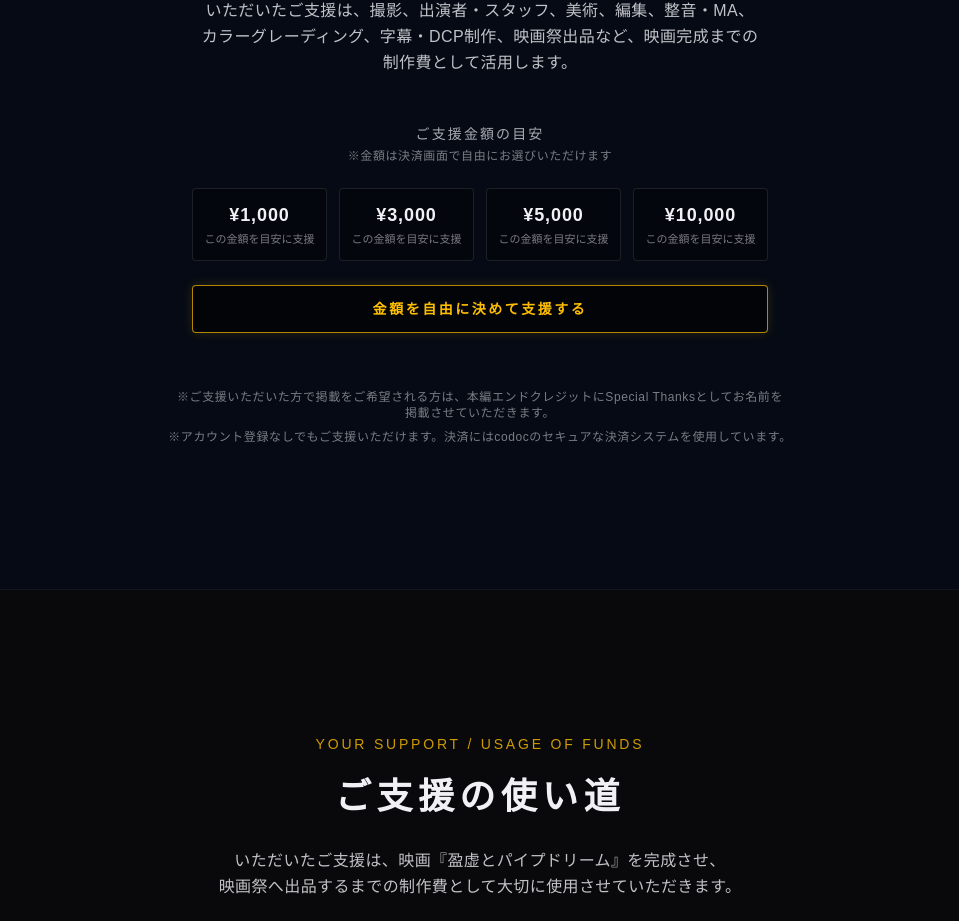
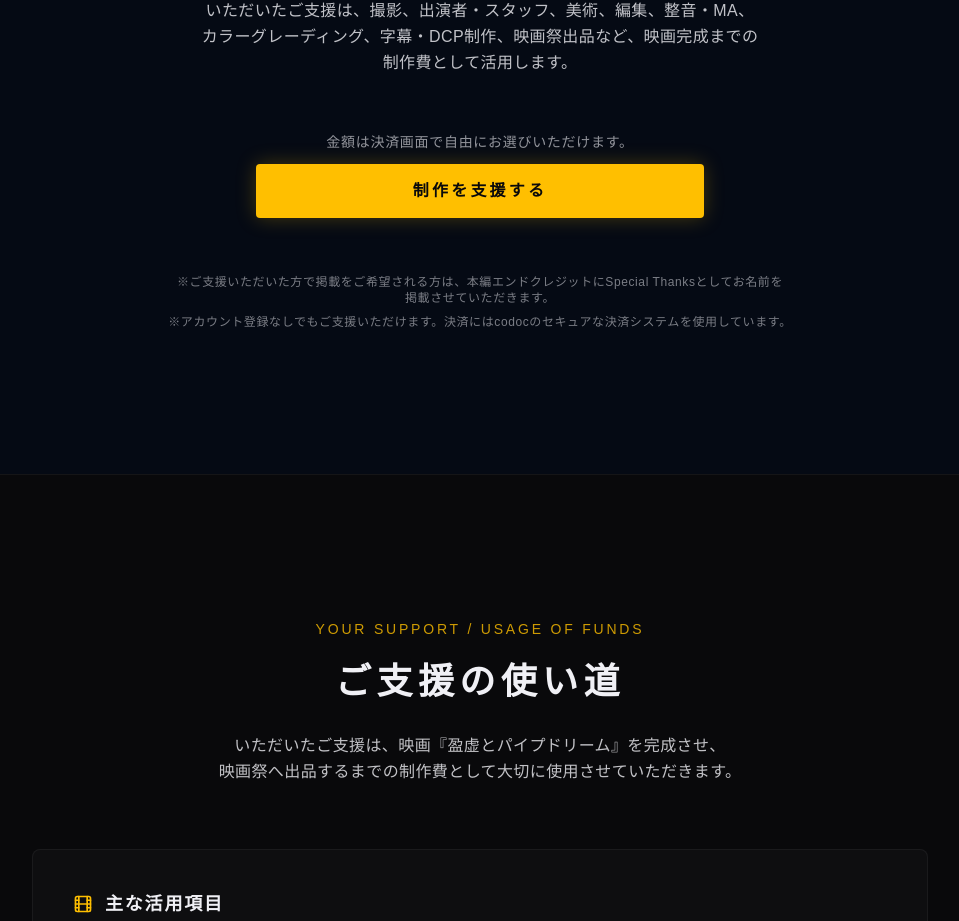
Before and after one commit to kdkmsy1016-ops/pipedream, a Next.js app: page / in a window 1280 px wide. Shown: the part 7360-8281 px from the top of the page, without its empty margins (160-1119 px from the left). Built offline with nearby package versions, Linux system fonts and the light colour scheme.

Commit message:
feat(support): remove amount-tier buttons and use single clean CTA for codoc modal

```diff
--- a/app/components/SupportSection.tsx
+++ b/app/components/SupportSection.tsx
@@ -5,13 +5,6 @@ import { useCallback } from "react";
 interface SupportSectionProps {
   id?: string;
 }
-
-const SUPPORT_TIERS = [
-  { label: "¥1,000", amount: 1000 },
-  { label: "¥3,000", amount: 3000 },
-  { label: "¥5,000", amount: 5000 },
-  { label: "¥10,000", amount: 10000 },
-];
 
 export default function SupportSection({ id = "support" }: SupportSectionProps) {
   const handleOpenCodoc = useCallback(() => {
@@ -51,50 +44,24 @@ export default function SupportSection({ id = "support" }: SupportSectionProps)
           </p>
         </div>
 
-        {/* Custom Support Amount Buttons */}
-        <div className="w-full max-w-xl mx-auto space-y-5 sm:space-y-6">
-          <div className="text-center space-y-1">
-            <p className="text-xs sm:text-sm tracking-wider md:tracking-[0.15em] text-foreground/70 font-medium">
-              ご支援金額の目安
-            </p>
-            <p className="text-[11px] sm:text-xs text-foreground/50 tracking-normal sm:tracking-wider">
-              ※金額は決済画面で自由にお選びいただけます
-            </p>
-          </div>
-
-          {/* 4 Amount Buttons: PC 4 columns, Mobile 2 columns */}
-          <div className="grid grid-cols-2 sm:grid-cols-4 gap-2.5 sm:gap-3">
-            {SUPPORT_TIERS.map((tier) => (
-              <button
-                key={tier.label}
-                type="button"
-                onClick={handleOpenCodoc}
-                className="group min-h-[52px] sm:min-h-[58px] flex flex-col items-center justify-center py-3 px-2 bg-black/40 hover:bg-[#ffbf00]/10 border border-white/10 hover:border-[#ffbf00]/50 text-foreground hover:text-[#ffbf00] transition-all duration-200 rounded text-center active:scale-[0.98] cursor-pointer"
-              >
-                <span className="text-sm sm:text-base md:text-lg font-bold tracking-wider">
-                  {tier.label}
-                </span>
-                <span className="text-[10px] sm:text-[11px] text-foreground/50 group-hover:text-[#ffbf00]/80 tracking-normal mt-0.5">
-                  この金額を目安に支援
-                </span>
-              </button>
-            ))}
-          </div>
-
-          {/* Custom / Free Amount Button: Full width */}
+        {/* Single Support CTA */}
+        <div className="w-full max-w-md mx-auto pt-2 space-y-3 text-center">
+          <p className="text-xs sm:text-sm text-foreground/60 tracking-normal sm:tracking-wider">
+            金額は決済画面で自由にお選びいただけます。
+          </p>
           <div>
             <button
               type="button"
               onClick={handleOpenCodoc}
-              className="w-full min-h-[46px] sm:min-h-[48px] flex items-center justify-center py-3 px-4 bg-black/60 hover:bg-[#ffbf00] border border-[#ffbf00]/70 hover:border-[#ffbf00] text-[#ffbf00] hover:text-black font-bold transition-all duration-300 rounded text-xs sm:text-sm tracking-wider md:tracking-[0.18em] text-center shadow-[0_0_12px_rgba(255,191,0,0.15)] hover:shadow-[0_0_20px_rgba(255,191,0,0.4)] whitespace-nowrap active:scale-[0.98] cursor-pointer"
+              className="w-full min-h-[50px] sm:min-h-[54px] flex items-center justify-center py-3.5 px-6 bg-[#ffbf00] hover:bg-white text-zinc-950 font-bold transition-all duration-300 rounded text-sm sm:text-base tracking-wider md:tracking-[0.2em] text-center shadow-[0_0_20px_rgba(255,191,0,0.25)] hover:shadow-[0_0_25px_rgba(255,255,255,0.4)] whitespace-nowrap active:scale-[0.98] cursor-pointer"
             >
-              金額を自由に決めて支援する
+              制作を支援する
             </button>
           </div>
         </div>
 
         {/* codoc チップ・ウィジェット（DOM上に保持し、公式モーダルおよびpowered-byを表示） */}
-        <div className="w-full max-w-xl mx-auto my-4">
+        <div className="w-full max-w-xl mx-auto my-2">
           <div
             id="codoc-entry-Iu1j01olgg"
             className="codoc-entries"
```
